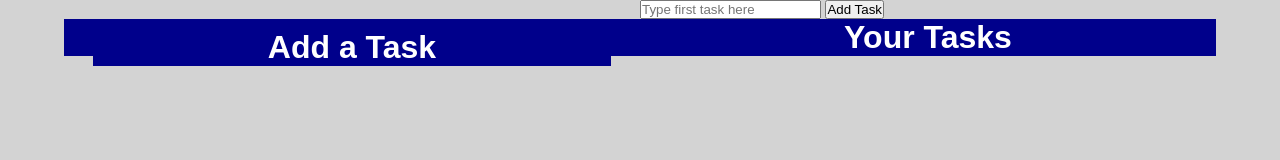
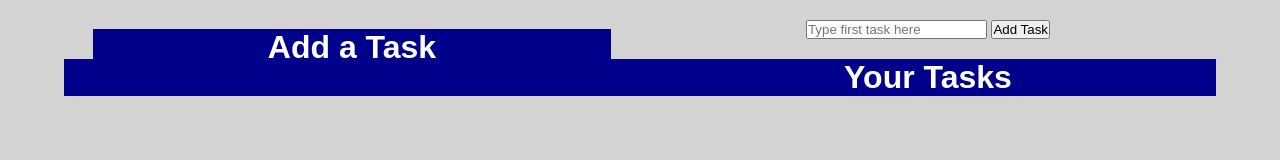
Before and after one commit to CaseyCrumb/todo-list-project, a plain HTML site: page index.html in a window 1280 px wide. Drawn offline with Linux system fonts and the light colour scheme.

Commit message:
Update styles.css

```diff
--- a/styles.css
+++ b/styles.css
@@ -27,3 +27,7 @@ h1 {
     width: 45%;
     padding: 2.5%;
 }
+#todo-form {
+    margin: 20px auto;
+    text-align: center;
+}
```
